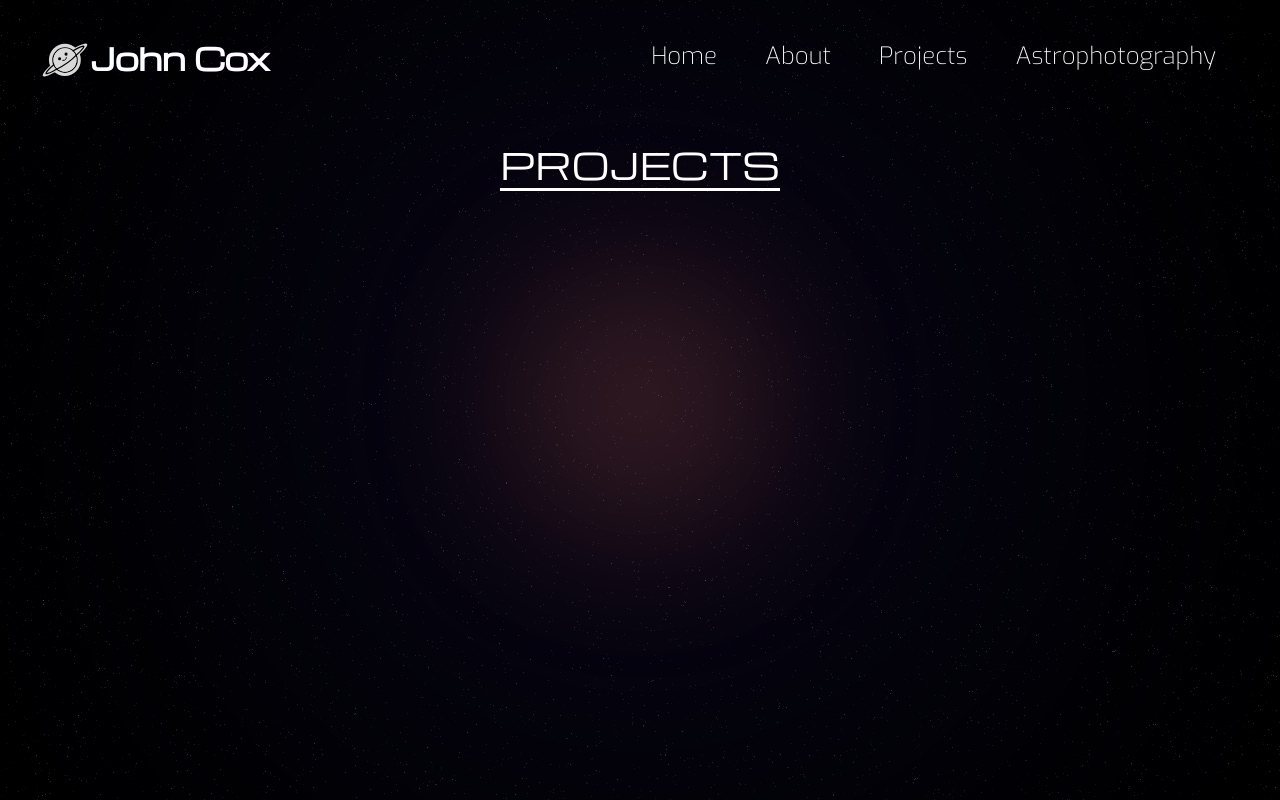
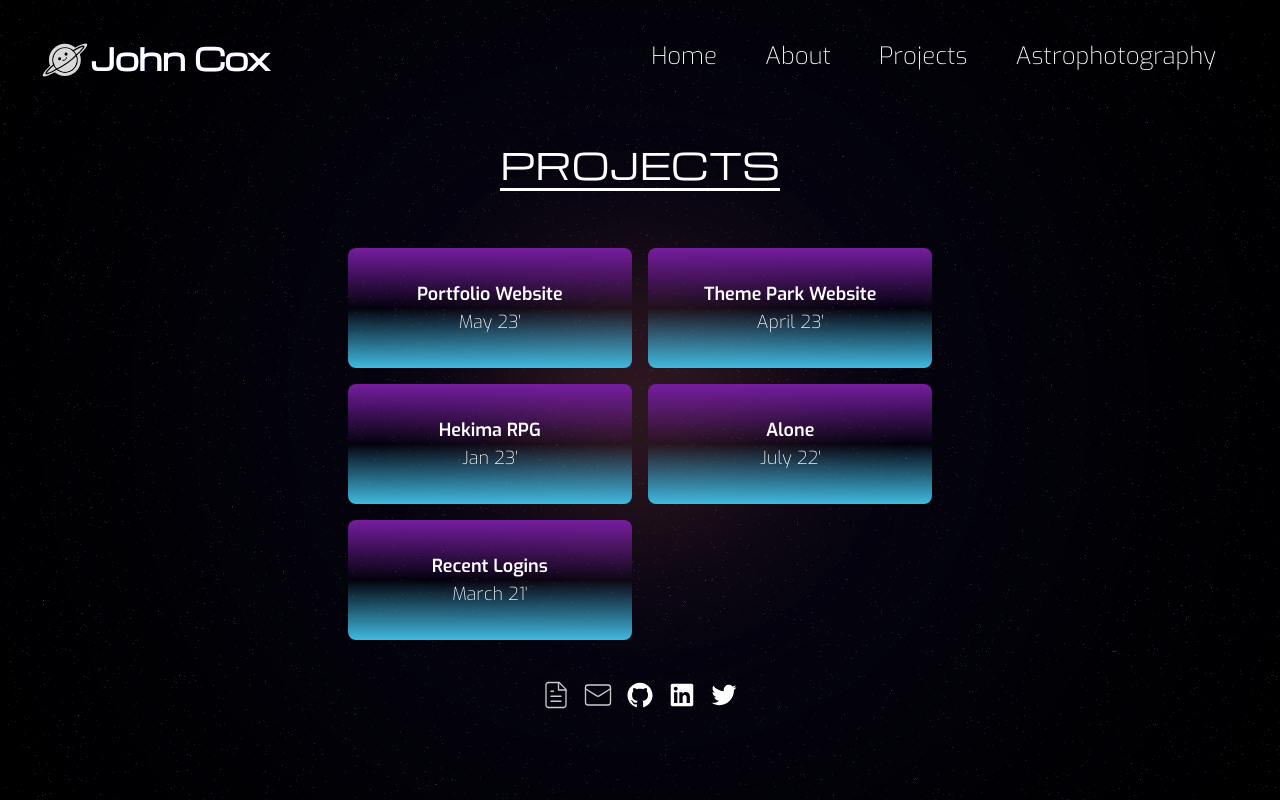
Before and after one commit to johncoxdev/personal-website, a Next.js app: page /projects in a window 1280 px wide. Built offline with nearby package versions, Linux system fonts and the light colour scheme.

Commit message:
feat(projects): add project elements

```diff
--- a/src/app/projects/page.tsx
+++ b/src/app/projects/page.tsx
@@ -1,16 +1,62 @@
 import FooterIcon from '@/components/FooterIcon'
 import NebulaEffect from '@/components/NebulaEffect'
 import NormalNavbar from '@/components/NormalNavbar'
+import Link from 'next/link'
 
 export default function Projects() {
   return (
-    <main className="cursor-custom bg-stars bg-cover min-h-screen">
+    <main className="cursor-custom min-h-screen">
       <NebulaEffect />
       <div className='absolute w-full'>
         <NormalNavbar />
         <div className='flex flex-col items-center justify-center'>
           <p className='flex items-center justify-center text-white font-michroma text-4xl underline underline-offset-8 pt-16'>PROJECTS</p>
+          <div className='justify-center'>
+            <ul className='mt-16 grid grid-cols-1 lg:grid-cols-2 gap-4'>
+              <li className='rounded-lg bg-gradient-to-b from-purple via-transparent to-dark-babyblue hover:scale-105'>
+                <Link href={"/"}>
+                  <div className='flex flex-col justify-center items-center mx-14 my-8'>
+                    <span className='font-exo text-white text-lg font-semibold opacity-100'>Portfolio Website</span>
+                    <span className='font-exo text-white text-lg font-extralight'>May 23'</span>
+                  </div>
+                </Link>
+              </li>
+              <li className='rounded-lg bg-gradient-to-b from-purple via-transparent to-dark-babyblue hover:scale-105'>
+                <Link href={"/"}>
+                  <div className='flex flex-col justify-center items-center mx-14 my-8'>
+                    <span className='font-exo text-white text-lg font-semibold'>Theme Park Website</span>
+                    <span className='font-exo text-white text-lg font-extralight'>April 23'</span>
+                  </div>
+                </Link>
+              </li>
+              <li className='rounded-lg bg-gradient-to-b from-purple via-transparent to-dark-babyblue hover:scale-105'>
+                <Link href={"/"}>
+                  <div className='flex flex-col justify-center items-center mx-14 my-8'>
+                    <span className='font-exo text-white text-lg font-semibold'>Hekima RPG</span>
+                    <span className='font-exo text-white text-lg font-extralight'>Jan 23'</span>
+                  </div>
+                </Link>
+              </li>
+              <li className='rounded-lg bg-gradient-to-b from-purple via-transparent to-dark-babyblue hover:scale-105'>
+                <Link href={"/"}>
+                  <div className='flex flex-col justify-center items-center mx-14 my-8'>
+                    <span className='font-exo text-white text-lg font-semibold'>Alone</span>
+                    <span className='font-exo text-white text-lg font-extralight'>July 22'</span>
+                  </div>
+                </Link>
+              </li>
+              <li className='rounded-lg bg-gradient-to-b from-purple via-transparent to-dark-babyblue hover:scale-105'>
+                <Link href={"/"}>
+                  <div className='flex flex-col justify-center items-center mx-14 my-8'>
+                    <span className='font-exo text-white text-lg font-semibold'>Recent Logins</span>
+                    <span className='font-exo text-white text-lg font-extralight'>March 21'</span>
+                  </div>
+                </Link>
+              </li>
+            </ul>
+          </div>
         </div>
+          <FooterIcon />
       </div>
     </main>
   )
--- a/tailwind.config.js
+++ b/tailwind.config.js
@@ -44,7 +44,8 @@ module.exports = {
         'babyblue': '#6CDBEA',
         'blurple': '#2703B8',
         'purple': '#751E9E',
-        'galactic-purple': '#30278F'
+        'galactic-purple': '#30278F',
+        'gradient-colors': 'linear-gradient(to right, red, blue)'
       },
       animation: {
         'animate-text': 'animate-text 3s ease-out infinite',
```
